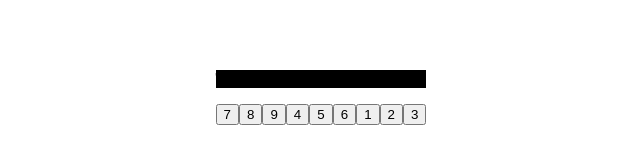
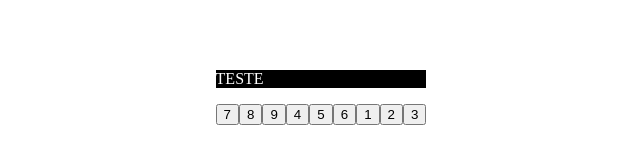
Before and after one commit to izaqueamarall/calculadora-vuejs, a Vue app: page / in a window 1280 px wide. Shown: the part 319-479 px from the top of the page, without its empty margins (327-967 px from the left). Built offline with nearby package versions, Linux system fonts and the light colour scheme.

Commit message:
Atualizado em 11/11/2022

```diff
--- a/src/components/Calculator.vue
+++ b/src/components/Calculator.vue
@@ -29,6 +29,9 @@ export default {
 .display {
 background-color: black;
 }
+.display > p {
+    color: white;
+}
 .calculator-panel {
   display: flex;
   justify-content: center;
```
